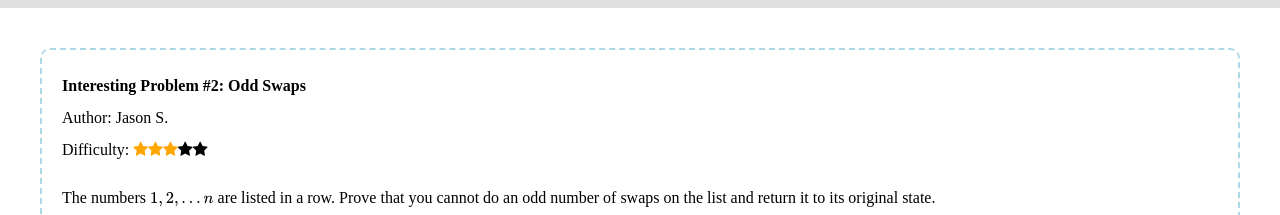
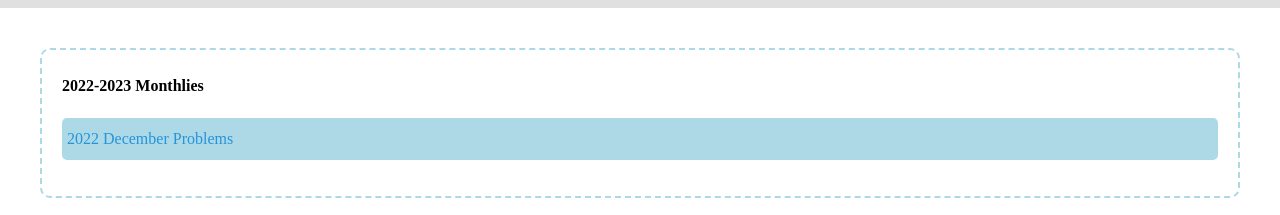
Before and after one commit to chuckbananas/MuAlphaTheta, a plain HTML site: page problems.html in a window 1280 px wide. Shown: the part 577-792 px from the top of the page. Drawn offline with nearby package versions, Linux system fonts and the light colour scheme.

Commit message:
Add dec monthly to problems

```diff
--- a/problems.html
+++ b/problems.html
@@ -29,6 +29,13 @@
     </nav>
 
     <main>
+        <div class="post">
+            <strong class="title">2022-2023 Monthlies</strong>
+            <ul class="problem-list">
+                <li><a href="files/2022_December.pdf">2022 December Problems</a></li>
+            </ul>
+        </div>
+
         <div class="post">
             <strong class="title">Interesting Problem #2: Odd Swaps</strong>
             <br>
```
